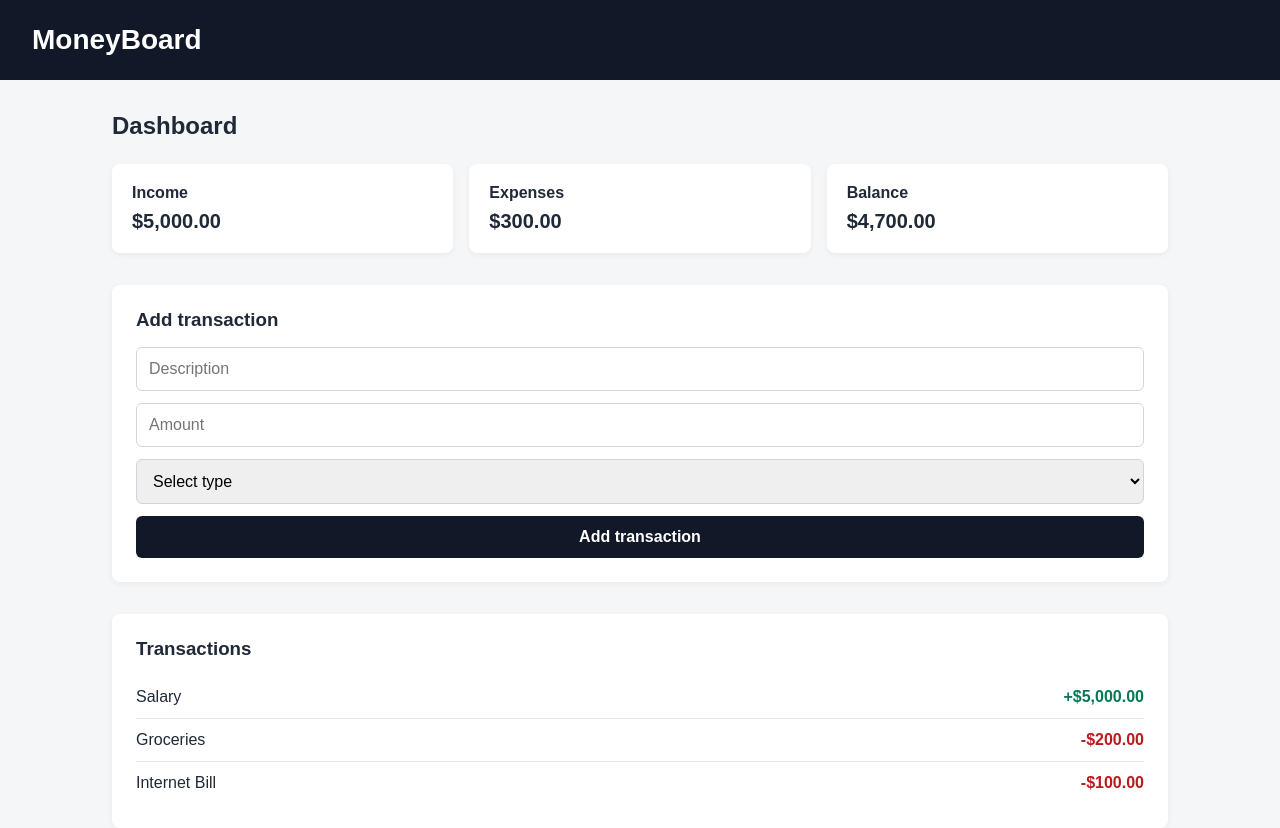
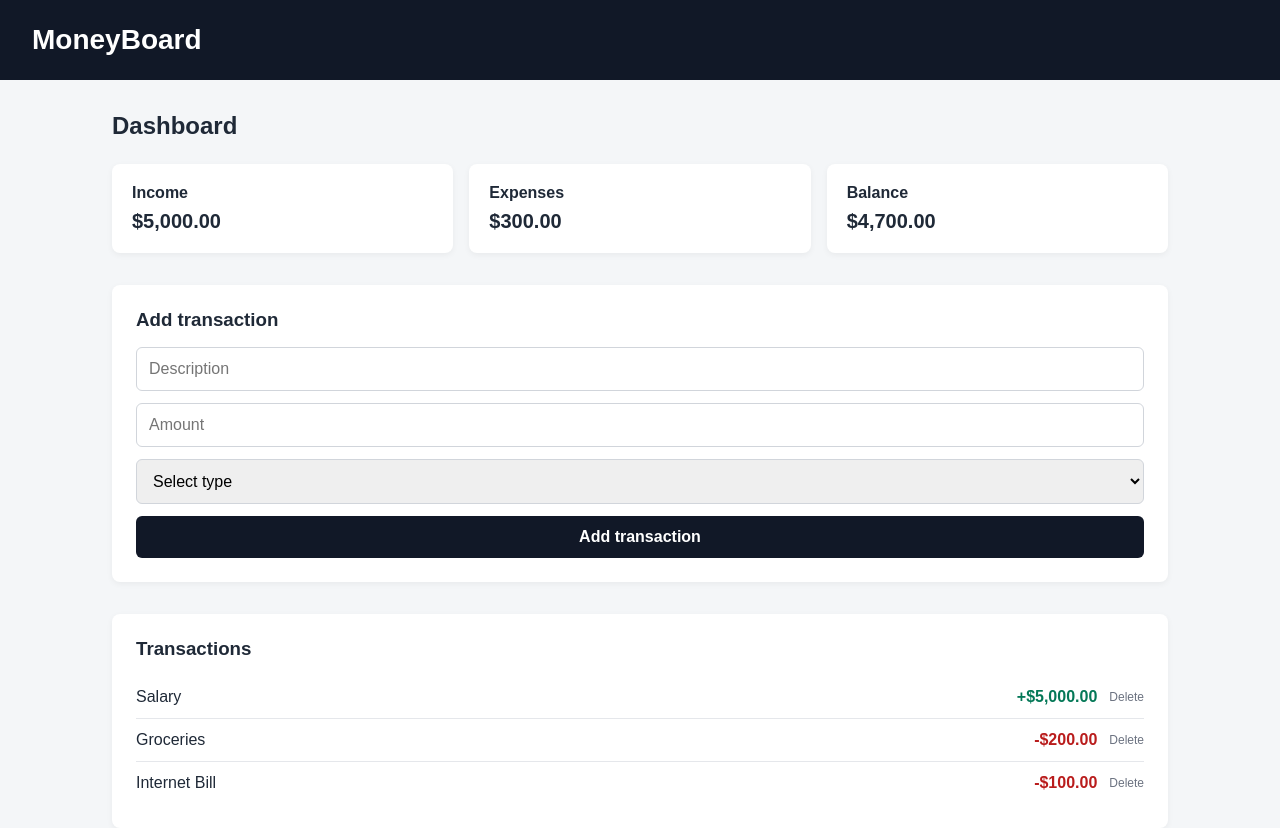
Before and after one commit to CaceresEly/MoneyBoard, a React (Vite) app: page / in a window 1280 px wide. Shown: the top 828 px of the page. Built offline with nearby package versions, Linux system fonts and the light colour scheme.

Commit message:
feat: add delete transaction action

```diff
--- a/src/components/TransactionList.jsx
+++ b/src/components/TransactionList.jsx
@@ -1,4 +1,4 @@
-function TransactionList({ transactions }) {
+function TransactionList({ transactions, onDeleteTransaction }) {
   return (
     <section className="transactions-section">
       <h3>Transactions</h3>
@@ -11,6 +11,7 @@ function TransactionList({ transactions }) {
             <li className="transaction-item" key={transaction.id}>
               <span>{transaction.description}</span>
 
+              <div className="transaction-actions">
                 <strong className={isExpense ? 'expense' : 'income'}>
                   {isExpense ? '-' : '+'}
                   {transaction.amount.toLocaleString('en-US', {
@@ -18,6 +19,15 @@ function TransactionList({ transactions }) {
                     currency: 'USD',
                   })}
                 </strong>
+
+                <button
+                  type="button"
+                  className="delete-button"
+                  onClick={() => onDeleteTransaction(transaction.id)}
+                >
+                  Delete
+                </button>
+              </div>
             </li>
           )
         })}
--- a/src/index.css
+++ b/src/index.css
@@ -130,3 +130,21 @@ textarea {
 .transaction-form button:hover {
   background-color: #1f2937;
 }
+
+.transaction-actions {
+  display: flex;
+  align-items: center;
+  gap: 12px;
+}
+
+.delete-button {
+  border: none;
+  background: transparent;
+  color: #6b7280;
+  cursor: pointer;
+  font-size: 12px;
+}
+
+.delete-button:hover {
+  color: #b91c1c;
+}
--- a/src/pages/Dashboard.jsx
+++ b/src/pages/Dashboard.jsx
@@ -33,6 +33,12 @@ function Dashboard() {
     ])
   }
 
+  function handleDeleteTransaction(transactionId) {
+    setTransactions((currentTransactions) =>
+      currentTransactions.filter((transaction) => transaction.id !== transactionId)
+    )
+  }
+
   return (
     <section>
       <h2>Dashboard</h2>
@@ -44,7 +50,11 @@ function Dashboard() {
       </div>
 
       <TransactionForm onAddTransaction={handleAddTransaction} />
-      <TransactionList transactions={transactions} />
+
+      <TransactionList
+        transactions={transactions}
+        onDeleteTransaction={handleDeleteTransaction}
+      />
     </section>
   )
 }
```
Lines whose indentation alone changed are shown as unchanged.
